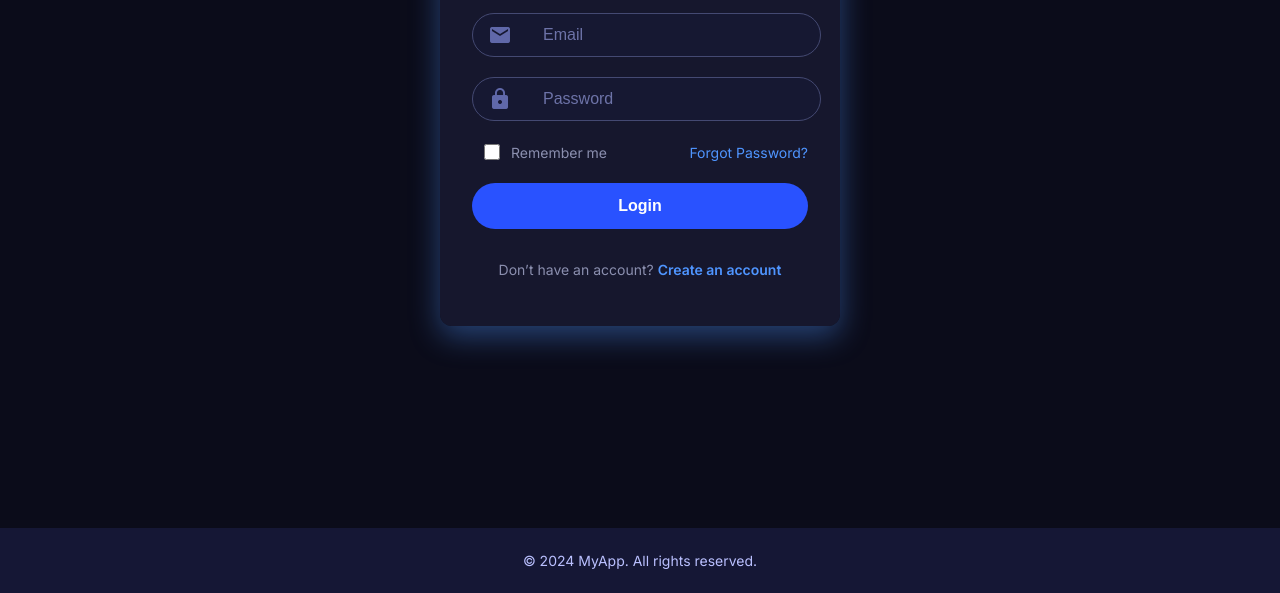
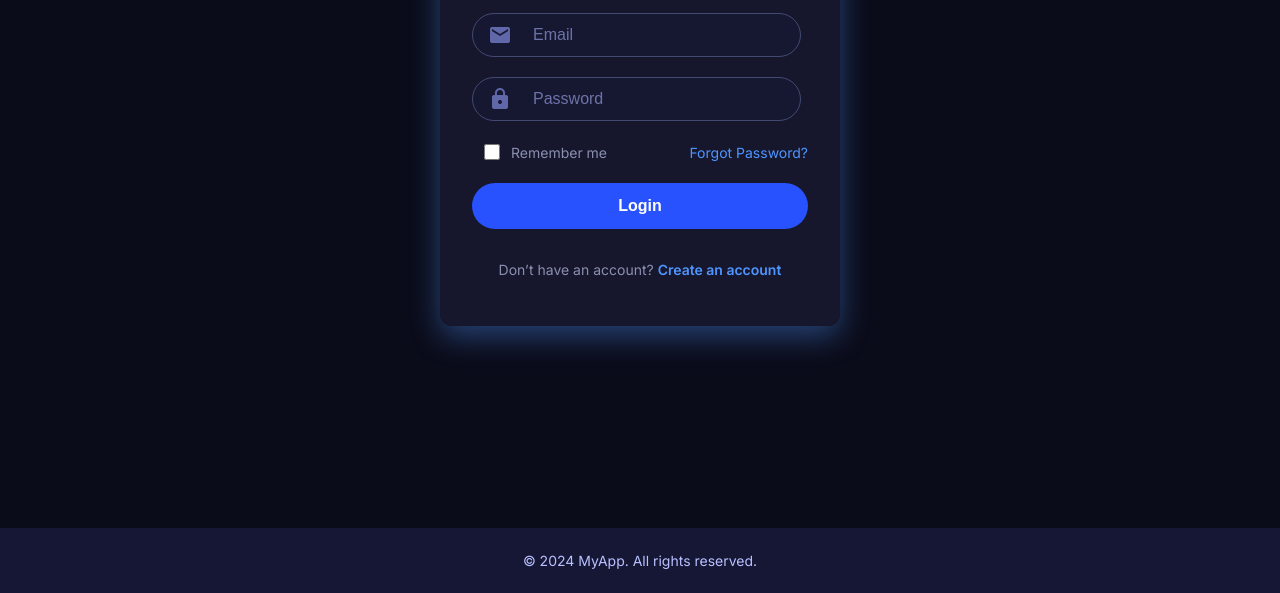
Before and after one commit to Zvrok/FINAL-PROJECT, a plain HTML site: page index.html in a window 1280 px wide. Shown: the part 207-800 px from the top of the page. Drawn offline with Linux system fonts and the light colour scheme.

Commit message:
Update index.html

```diff
--- a/index.html
+++ b/index.html
@@ -104,7 +104,7 @@
     input[type="email"],
     input[type="password"],
     input[type="text"] {
-      padding: 12px 70px;
+      padding: 12px 60px;
       border-radius: 24px;
       border: 1.5px solid #444972;
       background: #161832;
```
